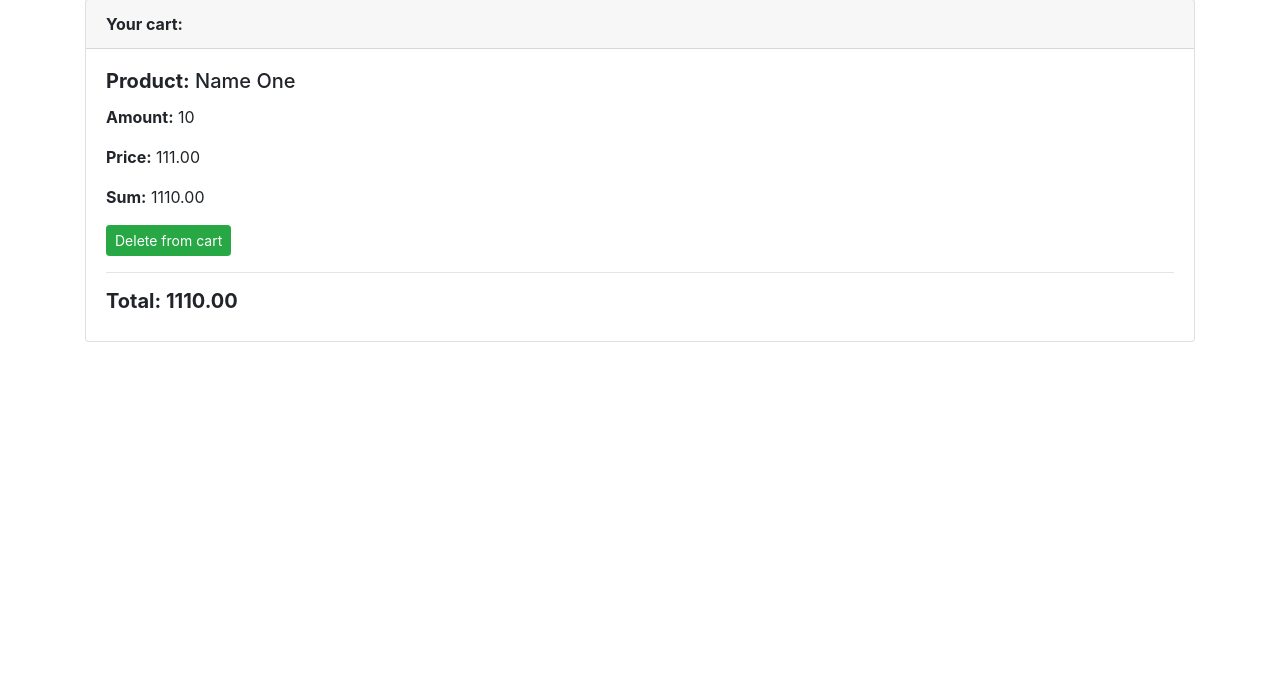
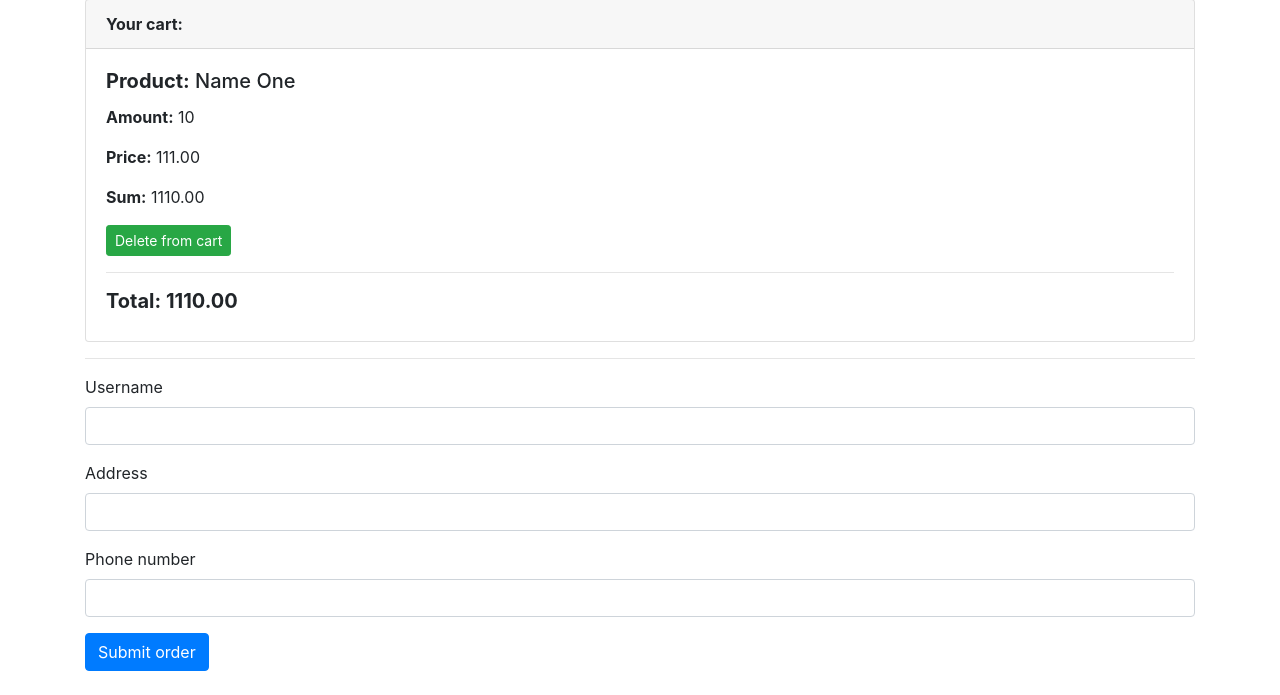
Before and after one commit to ihinion/shop, a Django app: page /cart/ in a window 1280 px wide. Shown: the part 105-800 px from the top of the page. Run offline with Django 3.2, Linux system fonts and the light colour scheme; data comes from the database, SQL or seed files in the repository; tables that the repository leaves empty hold one stand-in row (values such as "Sample post"); some libraries are stand-ins or nearby versions.

Commit message:
Created model Order, model OrderProducts, migrated, registered in admin.py, added OrderForm, OrderCreateView, path in urls.py, added order form in cart.html

```diff
--- a/source/main/urls.py
+++ b/source/main/urls.py
@@ -16,7 +16,7 @@ Including another URLconf
 from django.contrib import admin
 from django.urls import path
 from webapp.views import IndexView, ProductView, ProductCreateView, ProductDeleteView, ProductUpdateView,\
-    category_view, CartCreateView, CartView, CartDeleteView
+    category_view, CartCreateView, CartView, CartDeleteView, OrderCreateView
 
 urlpatterns = [
     path('admin/', admin.site.urls),
@@ -28,5 +28,6 @@ urlpatterns = [
     path('products/<id>/', category_view, name='category_url'),
     path('product/<pk>/cart', CartCreateView.as_view(), name='add_to_cart'),
     path('product/<pk>/cart/delete/', CartDeleteView.as_view(), name='delete_from_cart'),
-    path('cart/', CartView.as_view(), name='cart_view')
+    path('cart/', CartView.as_view(), name='cart_view'),
+    path('order/create/', OrderCreateView.as_view(), name='order_create')
 ]
--- a/source/webapp/admin.py
+++ b/source/webapp/admin.py
@@ -1,5 +1,5 @@
 from django.contrib import admin
-from webapp.models import Product, Cart
+from webapp.models import Product, Cart, Order, OrderProducts
 
 
 class ProductAdmin(admin.ModelAdmin):
@@ -11,3 +11,5 @@ class ProductAdmin(admin.ModelAdmin):
 
 admin.site.register(Product, ProductAdmin)
 admin.site.register(Cart)
+admin.site.register(Order)
+admin.site.register(OrderProducts)
--- a/source/webapp/forms.py
+++ b/source/webapp/forms.py
@@ -1,7 +1,5 @@
 from django import forms
-from django.forms import widgets
-from webapp.models import CATEGORY_CHOICES, Product
-from django.core.validators import MinValueValidator
+from webapp.models import Product, Order
 
 
 class ProductForm(forms.ModelForm):
@@ -12,3 +10,9 @@ class ProductForm(forms.ModelForm):
 
 class SearchForm(forms.Form):
     search = forms.CharField(max_length=100, required=False, label='Search')
+
+
+class OrderForm(forms.ModelForm):
+    class Meta:
+        model = Order
+        fields = ['username', 'address', 'phone']
--- a/source/webapp/models.py
+++ b/source/webapp/models.py
@@ -34,3 +34,21 @@ class Cart(models.Model):
 
     def __str__(self):
         return f'Product: {self.product.name}, amount: {self.amount}'
+
+
+class Order(models.Model):
+    username = models.CharField(max_length=40, verbose_name='Username')
+    phone = models.CharField(max_length=20, verbose_name='Phone number')
+    address = models.CharField(max_length=50, verbose_name='Address')
+    created_at = models.DateTimeField(auto_now_add=True, verbose_name='Created at')
+
+    def __str__(self):
+        return f'Order #: {self.pk}, user: {self.username}'
+
+
+class OrderProducts(models.Model):
+    order = models.ForeignKey('webapp.Order', related_name='order_products', on_delete=models.CASCADE,
+                              verbose_name='Order')
+    product = models.ForeignKey('webapp.Product', related_name='product_orders', on_delete=models.CASCADE,
+                                verbose_name='Product')
+    amount = models.IntegerField(verbose_name='Amount')
--- a/source/webapp/templates/cart.html
+++ b/source/webapp/templates/cart.html
@@ -31,4 +31,10 @@
     <h5 class="font-weight-bold">Total: {{ total }}</h5>
     </div>
 </div>
+    <hr>
+    {% if carts %}
+        <form action="{% url 'order_create' %}" method="post">
+            {% include 'partial/form.html' with button_text='Submit order' %}
+        </form>
+    {% endif %}
 {% endblock %}
--- a/source/webapp/views.py
+++ b/source/webapp/views.py
@@ -1,12 +1,12 @@
 from urllib.parse import urlencode
-from django.db.models import Q, Sum, Count
+from django.db.models import Q
 from django.urls import reverse, reverse_lazy
 from django.views.generic import ListView, DetailView, DeleteView, UpdateView, CreateView
 from django.views.generic.base import View
 from django.core.exceptions import ObjectDoesNotExist
-from webapp.models import Product, Cart
+from webapp.models import Product, Cart, Order, OrderProducts
 from django.shortcuts import redirect, get_object_or_404, render, Http404
-from webapp.forms import ProductForm, SearchForm
+from webapp.forms import ProductForm, SearchForm, OrderForm
 from webapp.models import CATEGORY_CHOICES
 
 
@@ -109,6 +109,7 @@ class CartView(ListView):
     template_name = 'cart.html'
     model = Cart
     context_object_name = 'carts'
+    form = OrderForm
 
     def get_context_data(self, *, object_list=None, **kwargs):
         context = super().get_context_data(object_list=object_list, **kwargs)
@@ -116,6 +117,7 @@ class CartView(ListView):
         for obj in Cart.objects.all():
             total += obj.amount * obj.product.price
         context['total'] = total
+        context['form'] = self.form
         return context
 
 
@@ -125,3 +127,24 @@ class CartDeleteView(View):
         cart = Cart.objects.get(product=product)
         cart.delete()
         return redirect('cart_view')
+
+
+class OrderCreateView(View):
+    def post(self, request, *args, **kwargs):
+        form = OrderForm(data=request.POST)
+        if form.is_valid():
+            order = Order.objects.create(
+                username=form.cleaned_data['username'],
+                address=form.cleaned_data['address'],
+                phone=form.cleaned_data['phone']
+            )
+            for cart in Cart.objects.all():
+                OrderProducts.objects.create(product=cart.product, amount=cart.amount, order=order)
+                product = Product.objects.get(pk=cart.product.pk)
+                product.amount = product.amount - cart.amount
+                product.save()
+            Cart.objects.all().delete()
+            return redirect('index')
+        else:
+            carts = Cart.objects.all()
+            return render(request, 'cart.html', context={'form': form, 'carts': carts})
```
Also changed, not shown: source/webapp/migrations/0004_order.py (added), source/webapp/migrations/0005_auto_20200831_0934.py (added).
